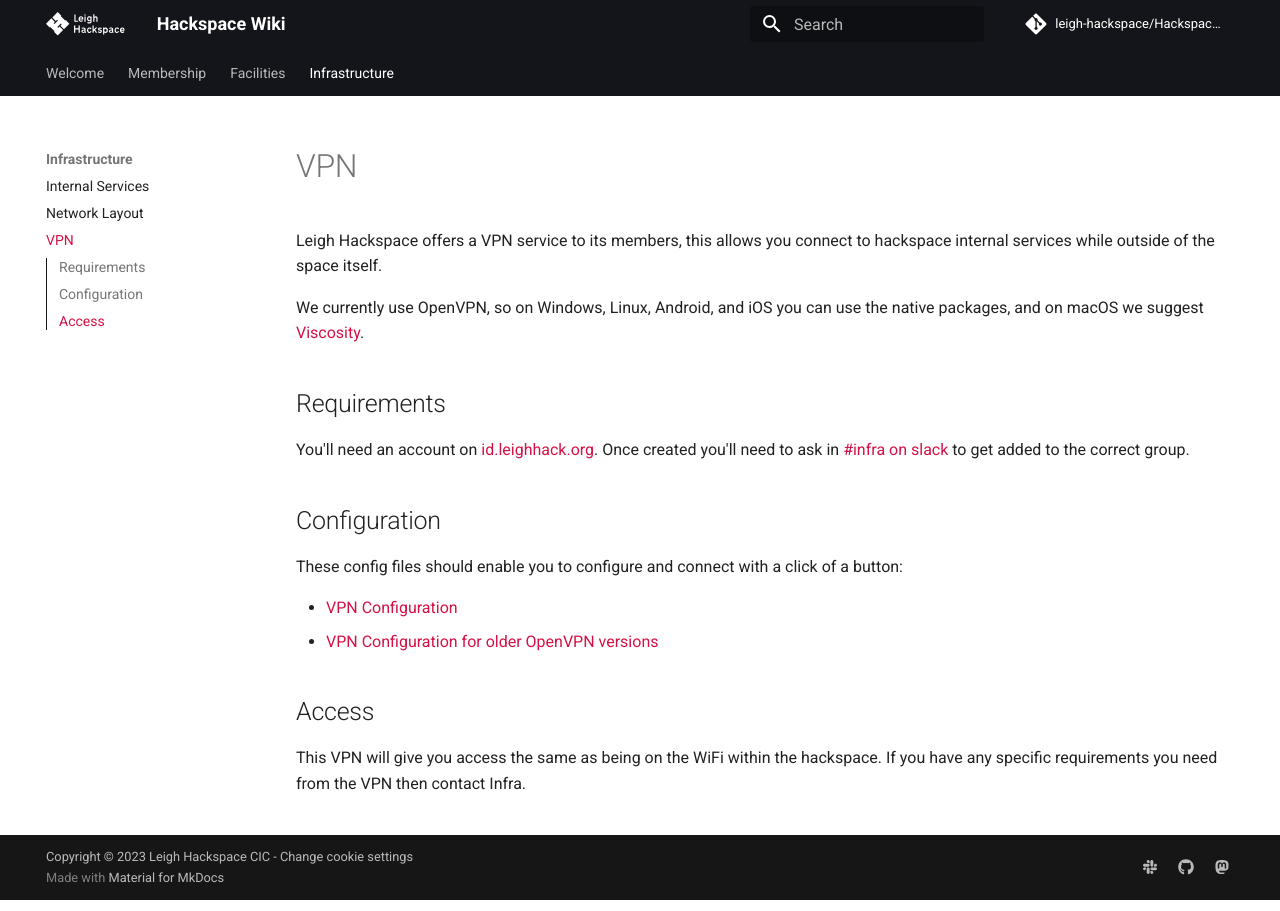
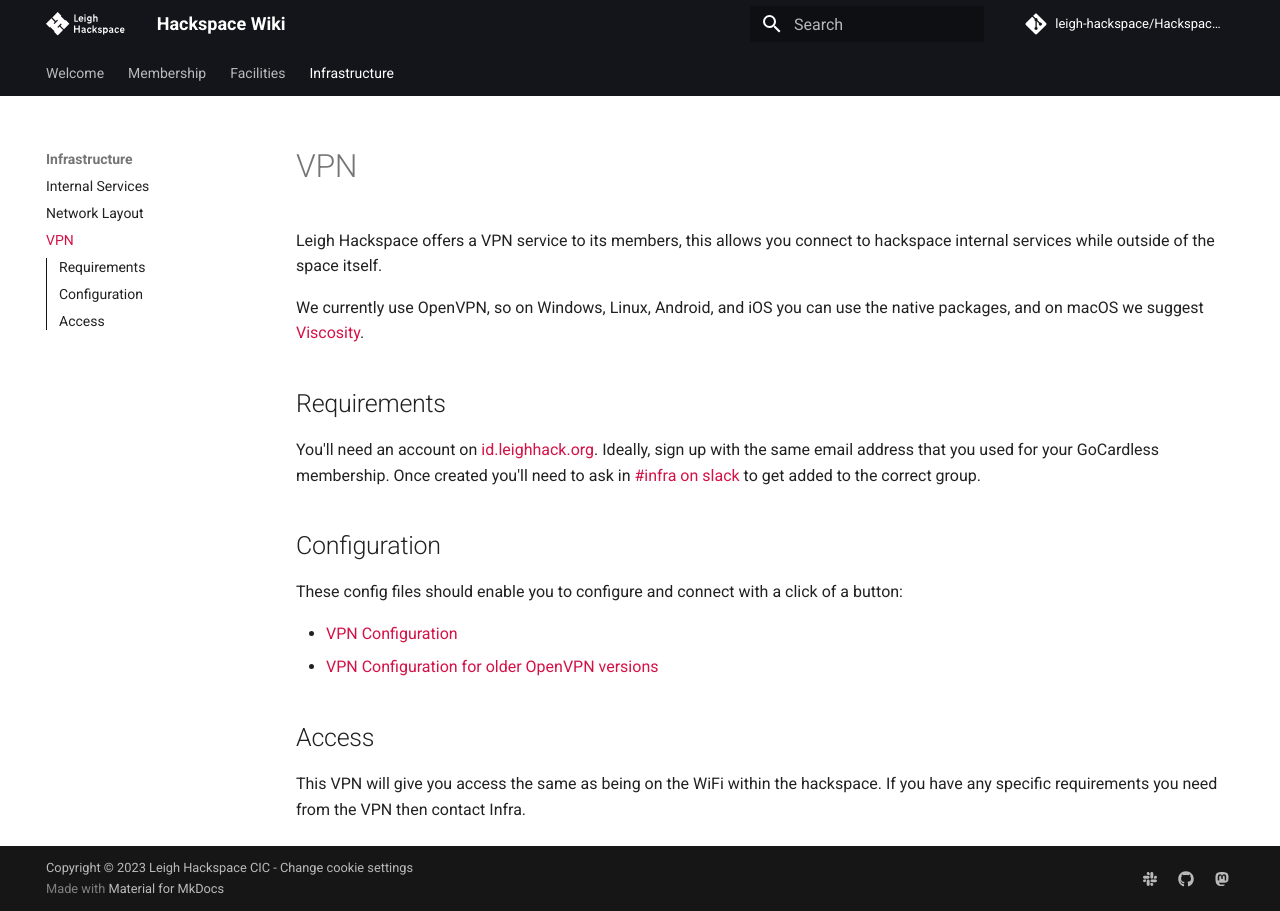
Before and after one commit to leigh-hackspace/HackspaceWiki, an MkDocs documentation site: the page built from docs/infrastructure/vpn.md, in a window 1280 px wide. Built offline with MkDocs 1.6.1 and Material for MkDocs 9.7.7, drawn with Linux system fonts in a browser that asks for light colours; comment, search, counter and statistics services are not loaded; the version menu is left out.

Commit message:
Add note on VPN

```diff
--- a/docs/infrastructure/vpn.md
+++ b/docs/infrastructure/vpn.md
@@ -6,7 +6,7 @@
 
 ## Requirements
 
-You'll need an account on [id.leighhack.org](https://id.leighhack.org). Once created you'll need to ask in [#infra on slack]() to get added to the correct group.
+You'll need an account on [id.leighhack.org](https://id.leighhack.org). Ideally, sign up with the same email address that you used for your GoCardless membership. Once created you'll need to ask in [#infra on slack]() to get added to the correct group.
 
 ## Configuration
 
```
